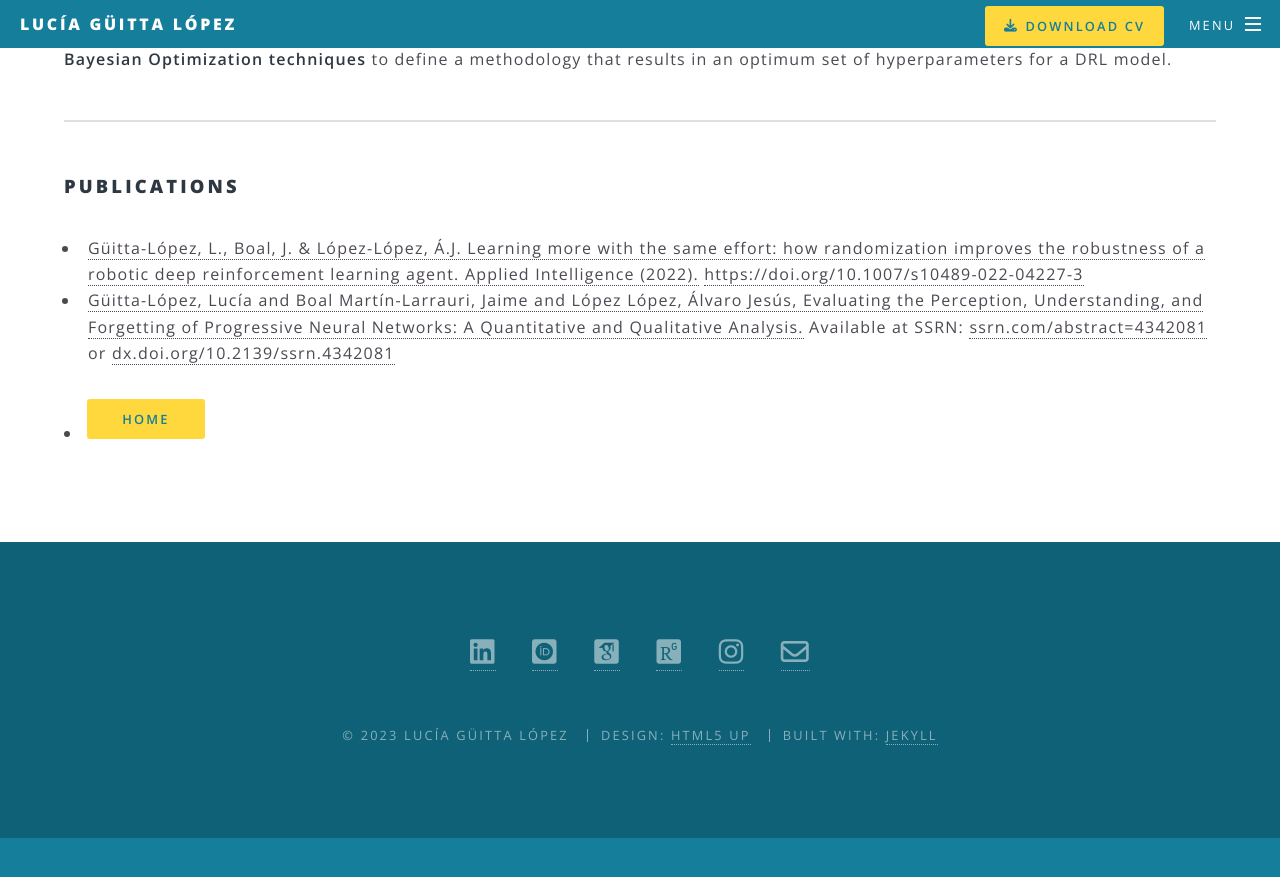
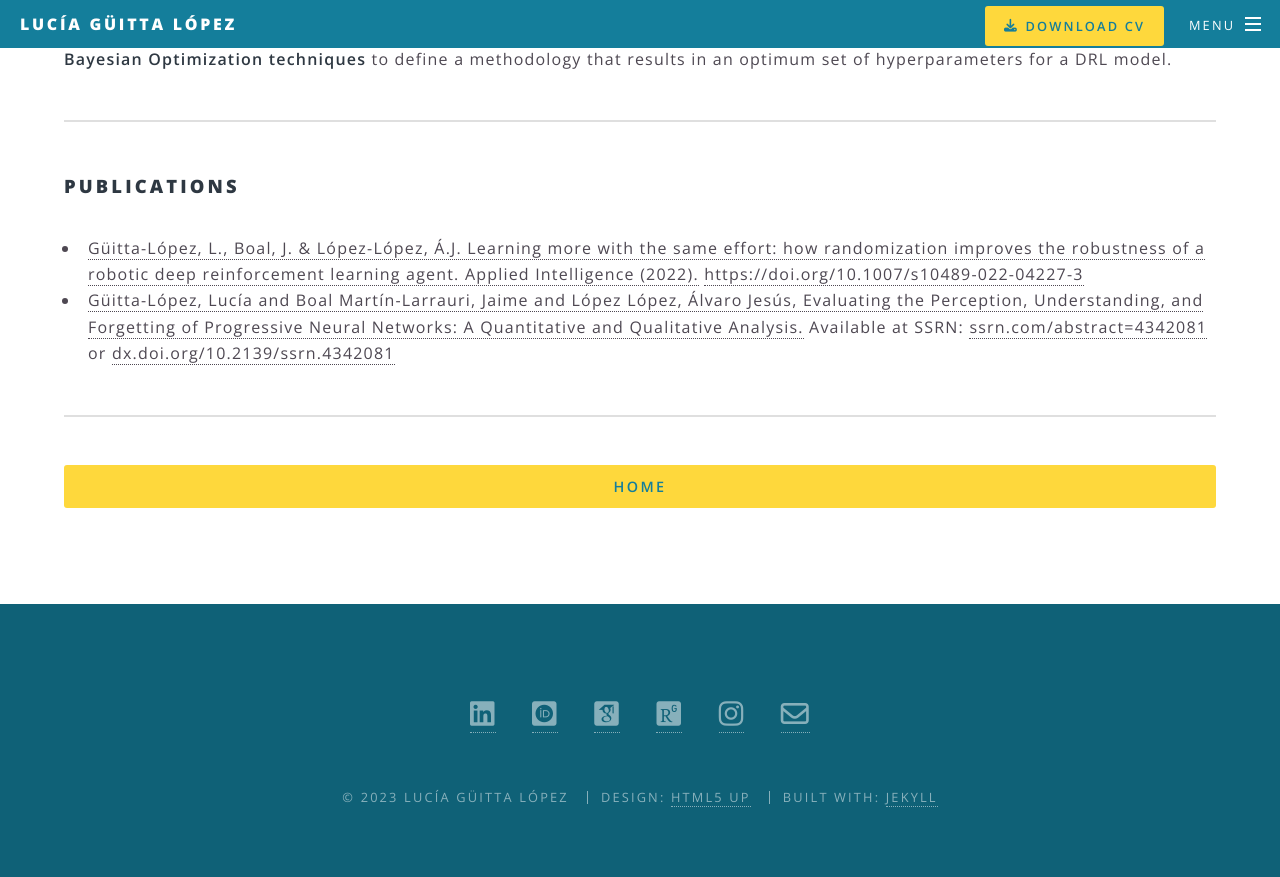
Before and after one commit to Lucia-Guitta/Lucia-Guitta.github.io, a Jekyll site: the page built from phdThesis.html, in a window 1280 px wide and 900 px high, scrolled down 4108 px. Shown: the top 877 px of the window. Built offline with Jekyll 4.4.1, drawn with Linux system fonts in a browser that asks for light colours; some web fonts are replaced; before the commit the page ends 4946 px from its top, so only the background shows below that.

Commit message:
Change button style

```diff
--- a/phdThesis.html
+++ b/phdThesis.html
@@ -151,6 +151,9 @@ title: Ph.D. thesis
     </li>
 </ul>
 </p>
+
+<hr />
 <p>
-    <li><a href="/index.html" class="button special">Home</a></li>
+    <a href="/index.html" class="button special"
+        style="height: 3em; line-height: 3em; font-size: 0.9em; display: block;">Home</a>
 </p>
```
Also changed, not shown: images/pic_IRB120.JPEG (deleted), images/pic_IRB120Env.JPEG (deleted), images/pic_UR3e.JPEG (deleted), images/pic_UR3eEnv.JPEG (deleted).
